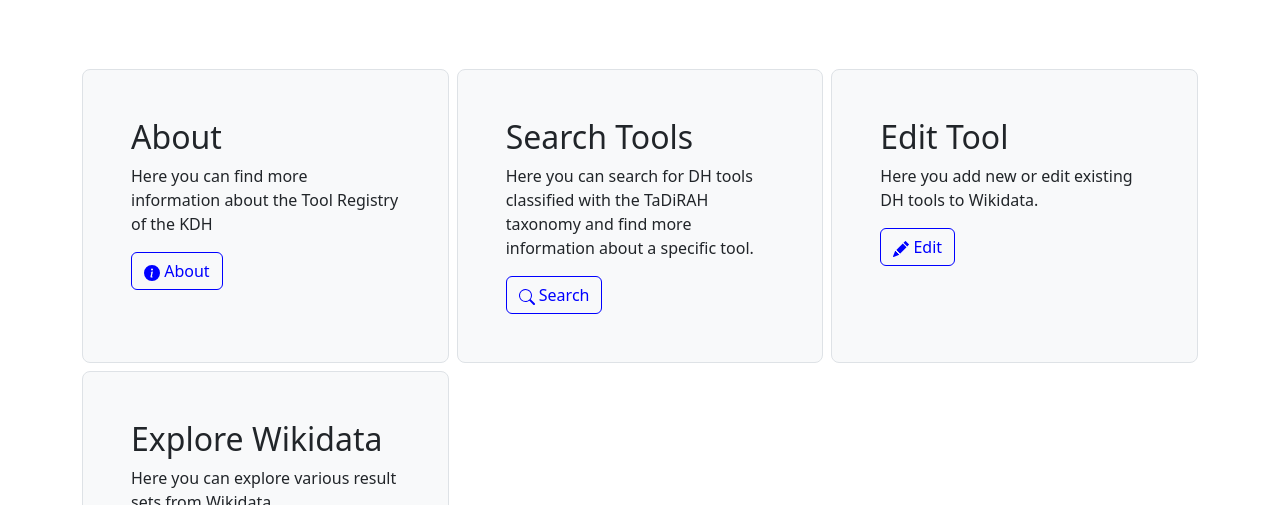
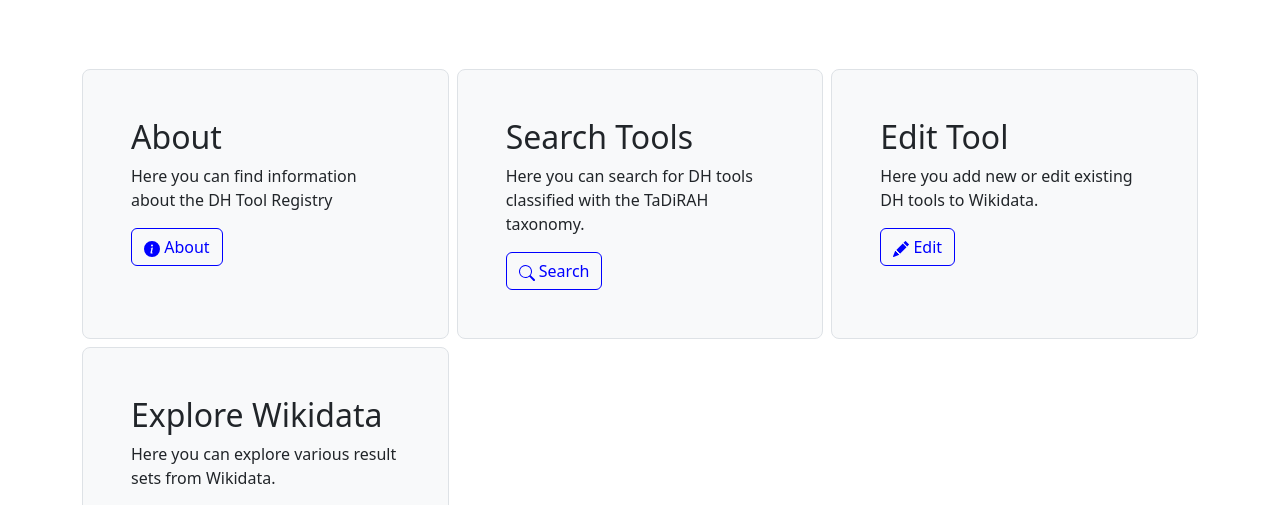
Before and after one commit to FuReSH/toolfindr, a Gatsby site: page / in a window 1280 px wide. Shown: the part 595-1100 px from the top of the page. Built offline with nearby package versions, Linux system fonts and the light colour scheme; Gatsby itself is replaced by a stand-in of ours.

Commit message:
generalize box texts

```diff
--- a/src/pages/index.js
+++ b/src/pages/index.js
@@ -32,14 +32,14 @@
         <div className="col-md-4">
           <div className="h-100 p-5 bg-light border rounded-3">
             <h2>About</h2>
-            <p>Here you can find more information about the Tool Registry of the KDH</p>
+            <p>Here you can find information about the DH Tool Registry</p>
             <Link to="/about/" className="btn btn-outline-primary"><BsFillInfoCircleFill /> About</Link>
           </div>
         </div>
         <div className="col-md-4">
           <div className="h-100 p-5 bg-light border rounded-3">
             <h2>Search Tools</h2>
-            <p>Here you can search for DH tools classified with the TaDiRAH taxonomy and find more information about a specific tool.</p>
+            <p>Here you can search for DH tools classified with the TaDiRAH taxonomy.</p>
             <Link to="/list/" className="btn btn-outline-primary"><BsSearch /> Search</Link>
           </div>
         </div>
```
